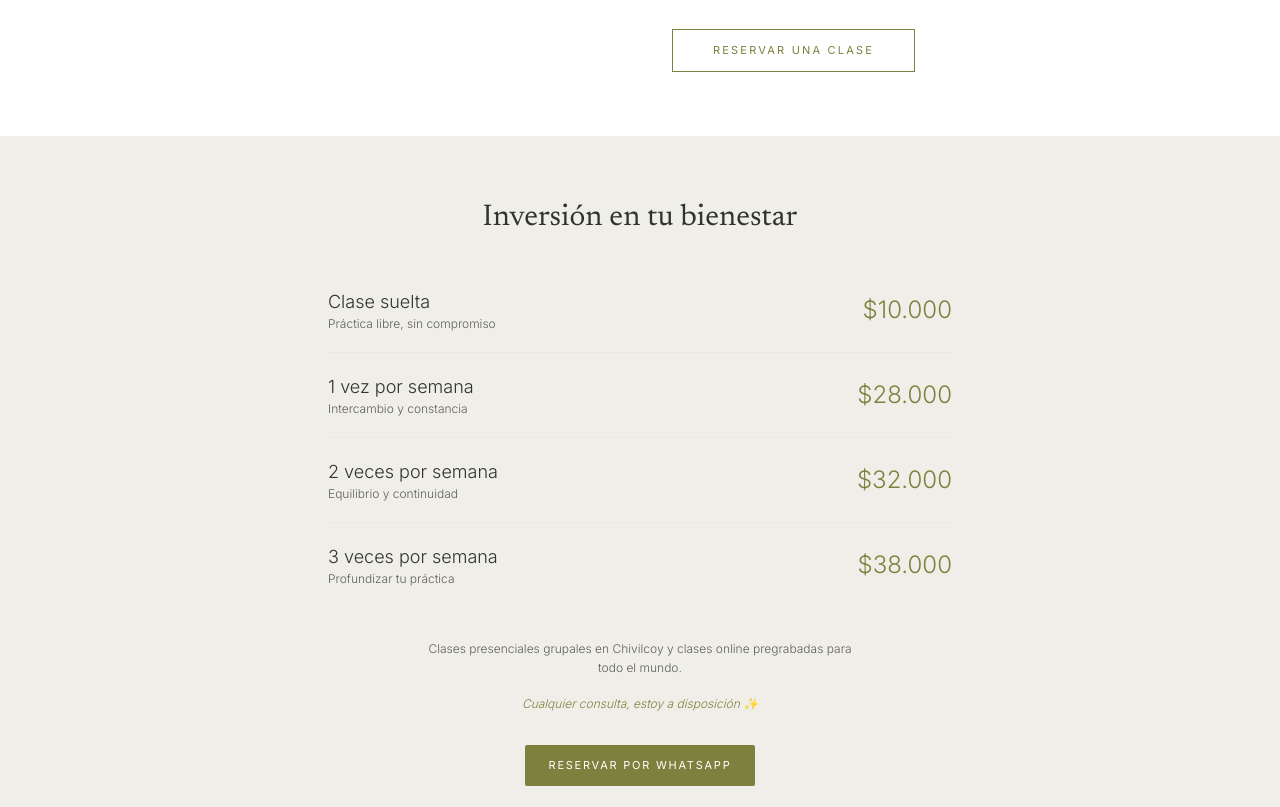
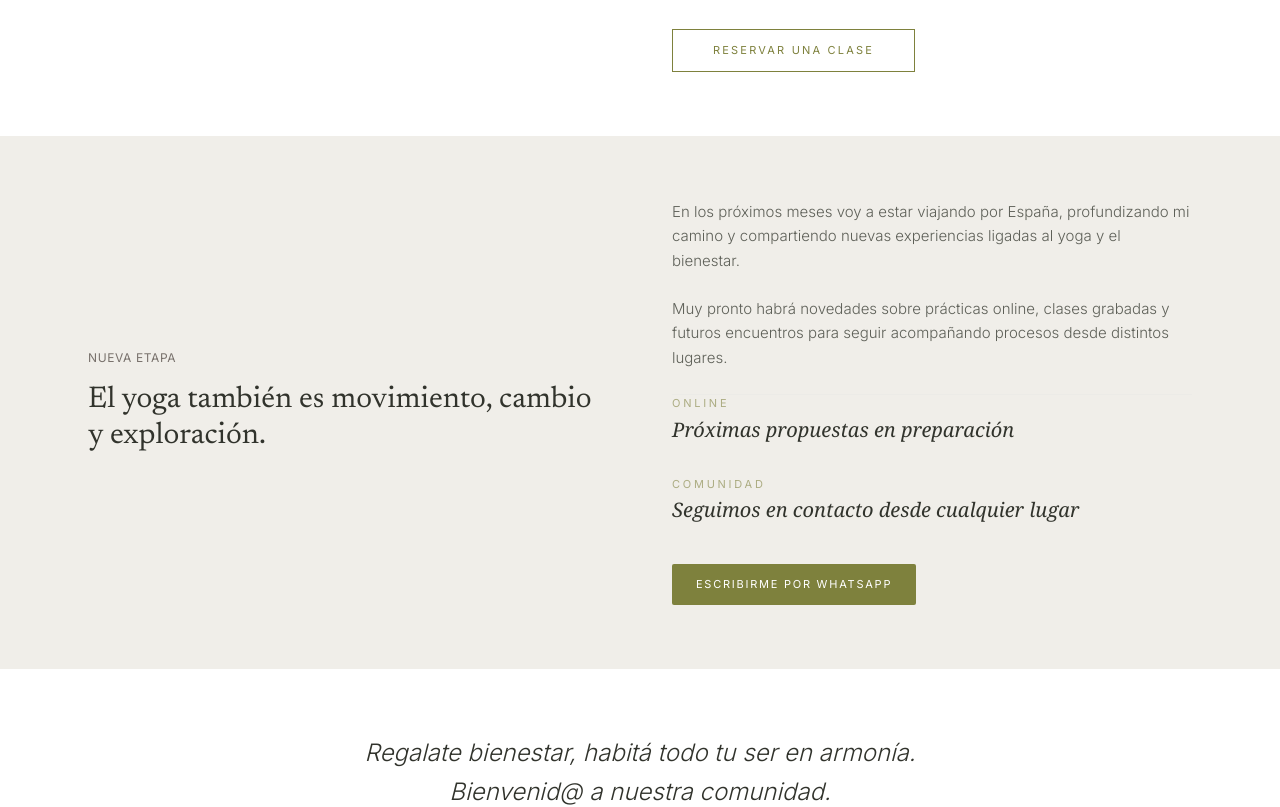
Before and after one commit to laupommares/yoga-app-next, a Next.js app: page / in a window 1280 px wide. Shown: the part 1240-2047 px from the top of the page. Built offline with nearby package versions, Linux system fonts and the light colour scheme.

Commit message:
Add new section jurney

```diff
--- /dev/null
+++ b/src/app/components/JourneySection.tsx
@@ -0,0 +1,73 @@
+"use client";
+
+export default function JourneySection() {
+  return (
+    <section
+      id="journey"
+      className="relative py-16 overflow-hidden bg-surface-container-low text-text-primary"
+    >
+      <div className="max-w-6xl mx-auto px-6">
+        <div className="grid lg:grid-cols-2 gap-8 lg:gap-16 items-center">
+          {/* Left */}
+          <div>
+            <p className="eyebrow mb-4">
+              Nueva etapa
+            </p>
+
+            <h2 className="text-2xl md:text-3xl font-light">
+              El yoga también es movimiento, cambio y exploración.
+            </h2>
+          </div>
+
+          {/* Right */}
+          <div className="space-y-6">
+            <p className="text-sm md:text-[15px] leading-relaxed text-text-secondary font-light">
+              En los próximos meses voy a estar viajando por España,
+              profundizando mi camino y compartiendo nuevas experiencias ligadas
+              al yoga y el bienestar.
+            </p>
+
+            <p className="text-sm md:text-[15px] leading-relaxed text-text-secondary font-light">
+              Muy pronto habrá novedades sobre prácticas online, clases
+              grabadas y futuros encuentros para seguir acompañando procesos
+              desde distintos lugares.
+            </p>
+
+            <div className="border-t border-stone-200/40">
+              <div className="space-y-8">
+                <div>
+                  <p className="text-[11px] uppercase tracking-[0.25em] text-primary/60 mb-1">
+                    Online
+                  </p>
+
+                  <p className="font-serif italic text-xl">
+                    Próximas propuestas en preparación
+                  </p>
+                </div>
+
+                <div>
+                  <p className="text-[11px] uppercase tracking-[0.25em] text-primary/60 mb-1">
+                    Comunidad
+                  </p>
+
+                  <p className="font-serif italic text-xl">
+                    Seguimos en contacto desde cualquier lugar
+                  </p>
+                </div>
+              </div>
+            </div>
+
+            <div className="pt-4">
+              <a
+                href="https://wa.me/5492346566187"
+                className="btn-primary"
+              >
+                Escribirme por WhatsApp
+              </a>
+            </div>
+          </div>
+        </div>
+      </div>
+    </section>
+  );
+}
--- a/src/app/components/Practices.tsx
+++ b/src/app/components/Practices.tsx
@@ -43,7 +43,7 @@ export default function Practices() {
   return (
     <section id="practices" className="py-16 px-6 md:px-12">
       <div className="mx-auto max-w-5xl">
-        <div className="mb-12 text-center">
+        <div className="mb-16 text-center">
           <p className="eyebrow mb-4">MIS PROPUESTAS</p>
 
           <h2 className="font-headline text-2xl md:text-3xl text-text-primary">
--- a/src/app/page.tsx
+++ b/src/app/page.tsx
@@ -1,12 +1,11 @@
 
 import AboutSection from "./components/AboutSection";
-import BookingSection from "./components/BookingSection";
 import Footer from "./components/Footer";
 import HeroSection from "./components/HeroSection";
-import ScheduleSection from "./components/ScheduleSection";
 import TestimonialSection from "./components/TestimonialSection";
 import Practices from "./components/Practices";
 import Header from "./components/Header";
+import JourneySection from "./components/JourneySection";
 
 
 export default function HomePage() {
@@ -16,7 +15,7 @@ export default function HomePage() {
       <main className="pt-18">
         <HeroSection />
         <AboutSection />
-        <BookingSection />
+        <JourneySection />
         <TestimonialSection />
         <Practices />
       </main>
```
